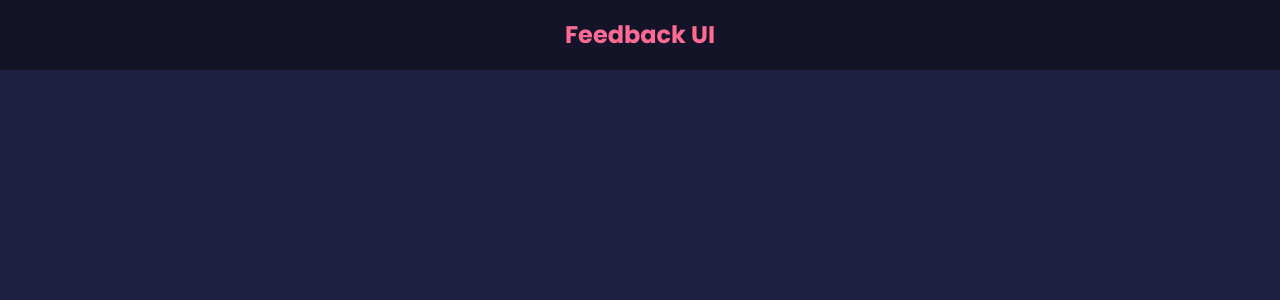
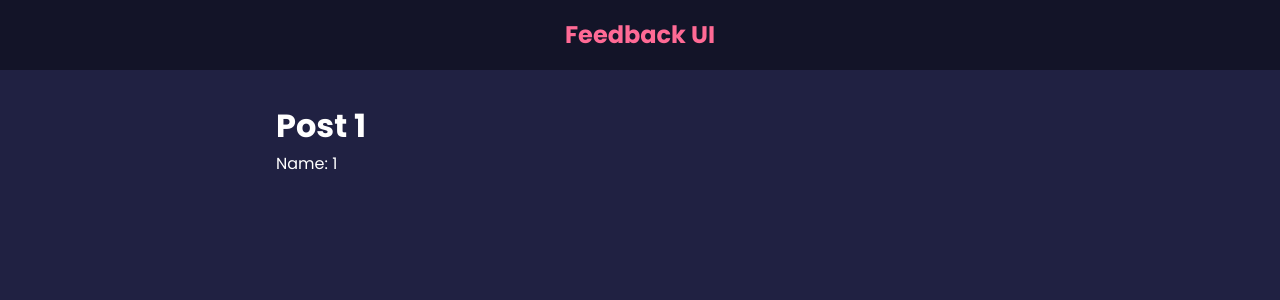
Before and after one commit to VictorBettiol/feedback-app, a React (Vite) app: page /post/1/1 in a window 1280 px wide. Before the commit this address had no page. Shown: the top 300 px of the page. Built offline with nearby package versions, Linux system fonts and the light colour scheme.

Commit message:
feat: added icon link for the about page, added post component

```diff
--- a/src/App.jsx
+++ b/src/App.jsx
@@ -6,7 +6,9 @@
 import FeedbackList from './components/FeedbackList';
 import FeedbackStats from './components/FeedbackStats';
 import FeedbackForm from './components/FeedbackForm';
+import AboutIconLink from './components/AboutIconLink';
 import AboutPage from './pages/AboutPage';
+import Post from './components/Post';
 
 function App() {
   const [feedback, setFeedback] = useState(FeedbackData);
@@ -37,11 +39,13 @@
                   feedback={feedback}
                   handleDelete={deleteFeedback}
                 />
+                <AboutIconLink />
               </>
             }
           ></Route>
 
           <Route path='/about' element={<AboutPage />} />
+          <Route path='/post/:id/:name' element={<Post />} />
         </Routes>
       </div>
     </Router>
--- /dev/null
+++ b/src/components/AboutIconLink.jsx
@@ -0,0 +1,14 @@
+import { FaQuestion } from 'react-icons/fa';
+import { Link } from 'react-router-dom';
+
+function AboutIconLink() {
+  return (
+    <div className='about-link'>
+      <Link to='/about'>
+        <FaQuestion size={30} />
+      </Link>
+    </div>
+  );
+}
+
+export default AboutIconLink;
--- /dev/null
+++ b/src/components/Post.jsx
@@ -0,0 +1,14 @@
+import { useParams } from 'react-router-dom';
+
+function Post() {
+  const params = useParams();
+
+  return (
+    <div>
+      <h1>Post {params.id}</h1>
+      <p>Name: {params.name}</p>
+    </div>
+  );
+}
+
+export default Post;
--- a/src/pages/AboutPage.jsx
+++ b/src/pages/AboutPage.jsx
@@ -1,3 +1,4 @@
+import { Link } from 'react-router-dom';
 import Card from '../components/shared/Card';
 
 function AboutPage() {
@@ -8,7 +9,7 @@
         <p>This is a React app to leave feedback for a product or service</p>
         <p>Version: 1.0.0</p>
         <p>
-          <a href='/'>Back To Home</a>
+          <Link to='/'>Back To Home</Link>
         </p>
       </div>
     </Card>
```
